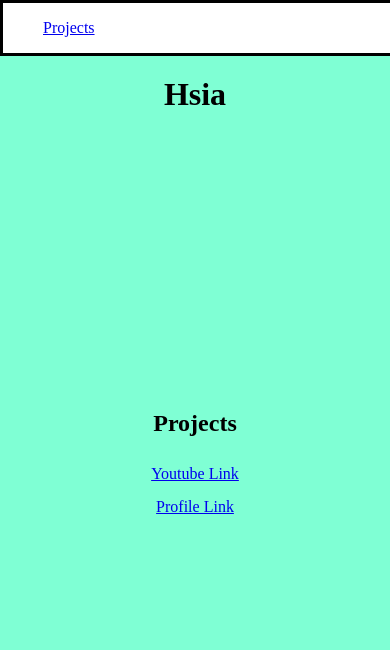
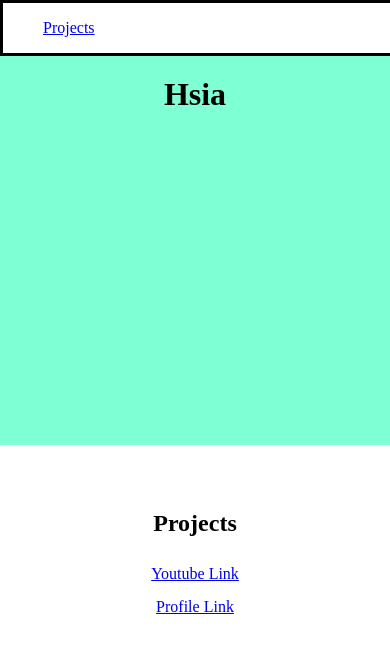
Before and after one commit to ehsia-hsia/Book-Recs, a plain HTML site: page index.html in a window 390 px wide. Shown: the top 650 px of the page. Drawn offline with Linux system fonts and the light colour scheme.

Commit message:
No Third Row Movement
Third row no longer moves up, but welcome section not 100% of view screen < 600px

```diff
--- a/styles.css
+++ b/styles.css
@@ -54,13 +54,33 @@ ul{
 }
 
 @media(max-width: 700px){
+    #gridlayout{
+        display: block;
+        height: 100vw;
+        width: 100vh;
+    }
    #welcome-section{
-       height: 100vh;
+       margin-bottom: 100px;
+       height: 100%;
    }
    #projects{
-       position: relative;
+       margin-top: 100px;
+       height: 100%;
    }
     #linklist li{
         display: block;
     }
 }
+
+@media(max-width: 600px){
+
+   #welcome-section{
+       height: 100%;
+   }
+   #projects{
+       height: 10px;
+   }
+    #linklist li{
+        display: block;
+    }
+}
```
